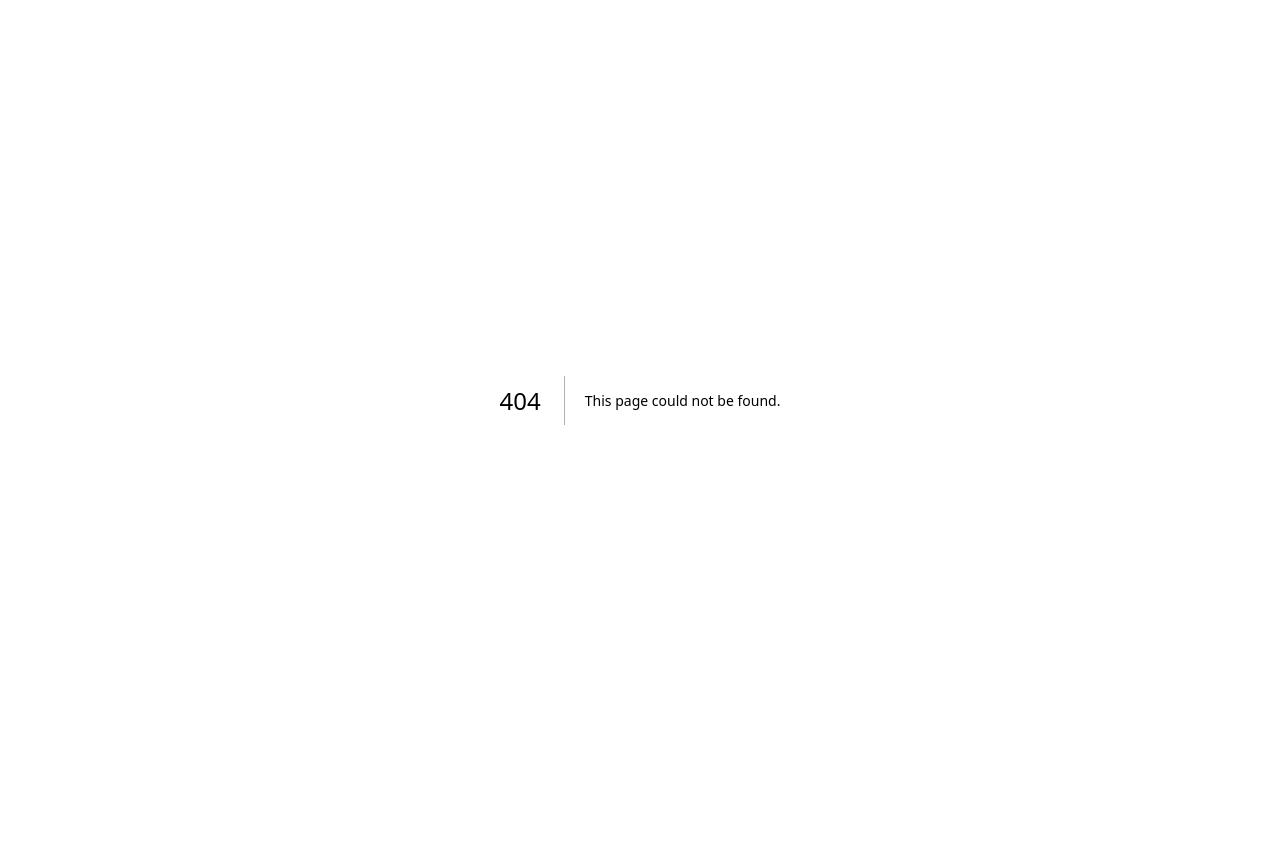
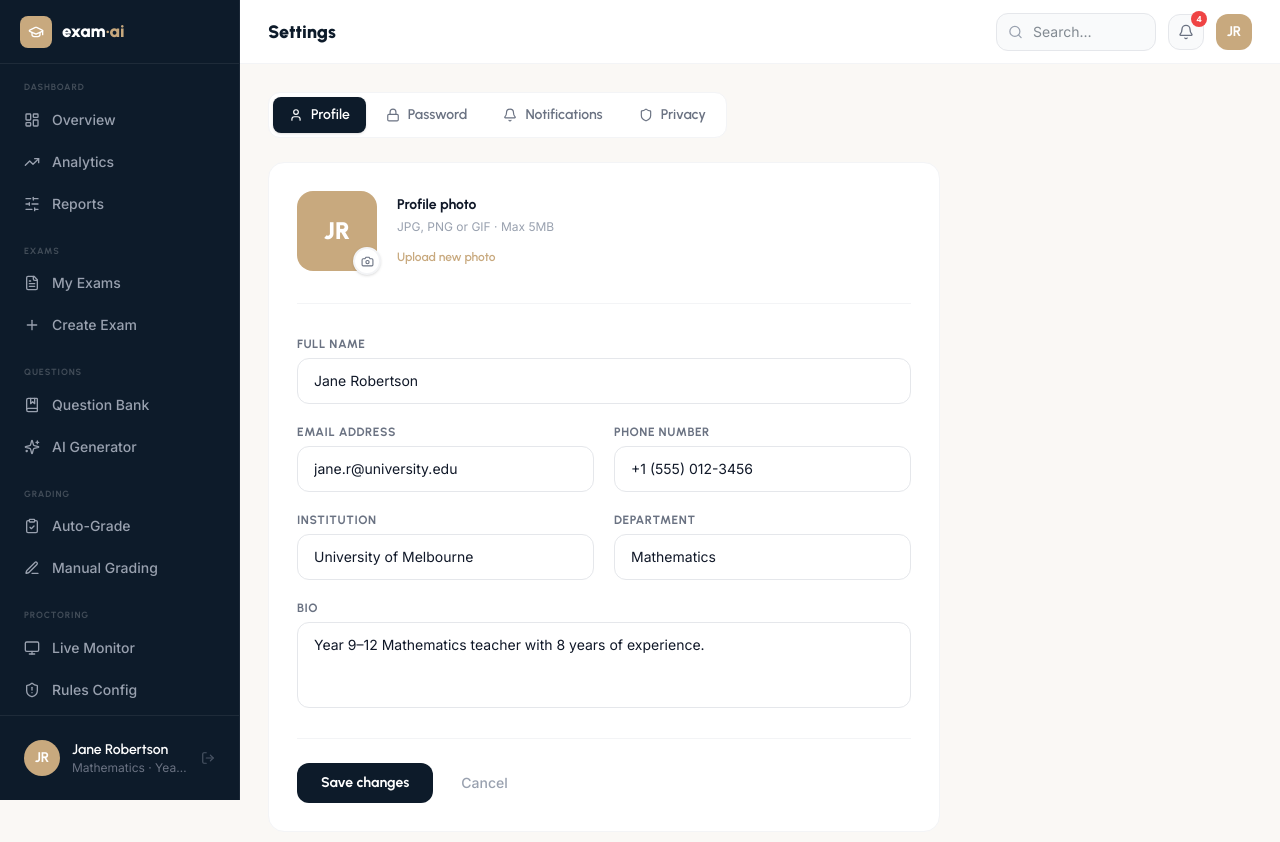
Before and after one commit to phornsinet1302/online_exam, a Next.js app in the folder frontend/: page /dashboard/settings in a window 1280 px wide. Before the commit this address had no page. Shown: the top 842 px of the page. Before the commit the page ends 800 px from the top, so only its background shows below. Built offline with nearby package versions, Linux system fonts and the light colour scheme.

Commit message:
Add teacher settings screen route

```diff
--- /dev/null
+++ b/frontend/src/app/(dashboard)/dashboard/settings/page.tsx
@@ -0,0 +1,5 @@
+import { DashboardSettings } from "../../../App";
+
+export default function DashboardSettingsPage() {
+  return <DashboardSettings />;
+}
```
